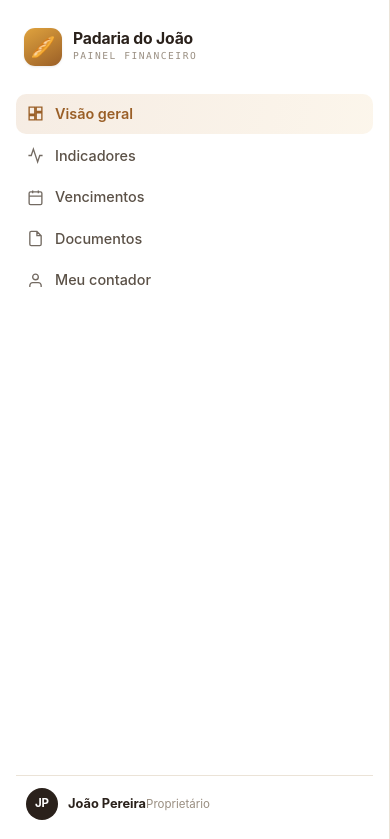
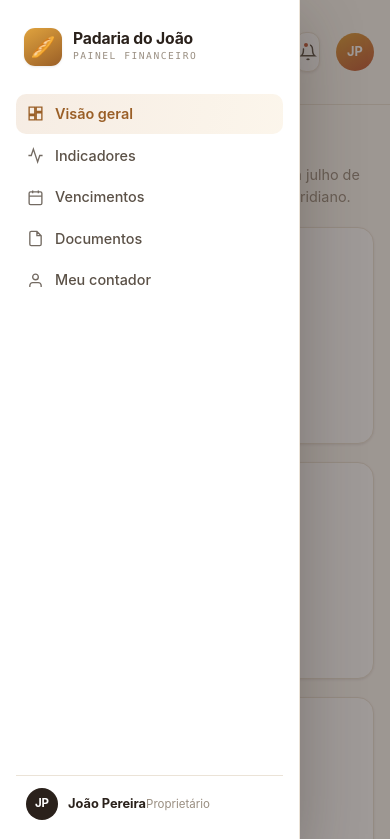
Before and after one commit to Leite-alex1799/apresentacao-os-contabilidade, a plain HTML site: page padaria-do-joao.html in a window 390 px wide. Both pictures are taken after a click on the element 28 px from the left and 52 px from the top of the page. Shown: the top 839 px of the page. Drawn offline with Linux system fonts and the light colour scheme.

Commit message:
menu mobile vira drawer (nao cobre mais o dash)

```diff
--- a/padaria-do-joao.html
+++ b/padaria-do-joao.html
@@ -45,6 +45,7 @@
   .top{position:sticky;top:0;z-index:20;background:rgba(251,248,243,.82);backdrop-filter:blur(10px);border-bottom:1px solid var(--hair);
        display:flex;align-items:center;gap:16px;padding:14px 30px}
   .top .hb{display:none}
+  .nav-backdrop{display:none}
   .top h1{font-size:1.05rem}
   .top .co{display:flex;flex-direction:column}
   .top .co small{font-family:var(--mono);font-size:.62rem;letter-spacing:.14em;color:var(--muted);text-transform:uppercase}
@@ -202,7 +203,11 @@
   @media(max-width:1150px){.cols-3{grid-template-columns:1fr 1fr}.cols-3 .span2{grid-column:1/-1}.ins{grid-template-columns:1fr 1fr}}
   @media(max-width:980px){
     .app{grid-template-columns:1fr}
-    .side{display:none}
+    .side{position:fixed;left:0;top:0;height:100vh;width:min(300px,84vw);z-index:60;transform:translateX(-100%);transition:transform .28s ease;box-shadow:0 20px 60px rgba(42,33,27,.3)}
+    body.nav-open .side{transform:translateX(0)}
+    .nav-backdrop{display:block;position:fixed;inset:0;background:rgba(42,33,27,.45);z-index:55;opacity:0;visibility:hidden;transition:opacity .28s}
+    body.nav-open .nav-backdrop{opacity:1;visibility:visible}
+    body.nav-open{overflow:hidden}
     .top .hb{display:grid}
     .kpis{grid-template-columns:1fr 1fr}
     .cols-2,.cols-2b{grid-template-columns:1fr}
@@ -229,6 +234,7 @@
 </style>
 
 <div class="app">
+  <div class="nav-backdrop" onclick="closeNav()"></div>
   <aside class="side">
     <div class="brand"><div class="logo">🥖</div><div><b>Padaria do João</b><span>Painel Financeiro</span></div></div>
     <nav class="nav" id="nav"></nav>
@@ -237,7 +243,7 @@
 
   <div class="main">
     <header class="top">
-      <div class="icobtn hb" onclick="document.querySelector('.side').style.display='flex'"><svg viewBox="0 0 24 24"><path d="M3 6h18M3 12h18M3 18h18"/></svg></div>
+      <div class="icobtn hb" onclick="document.body.classList.toggle('nav-open')"><svg viewBox="0 0 24 24"><path d="M3 6h18M3 12h18M3 18h18"/></svg></div>
       <div class="co"><small>Contabilidade Meridiano</small><h1>Padaria do Joao ME</h1></div>
       <div class="spacer"></div>
       <div class="pill" style="cursor:default"><svg viewBox="0 0 24 24"><rect x="3" y="4" width="18" height="18" rx="2"/><path d="M16 2v4M8 2v4M3 10h18"/></svg> Julho / 2026</div>
@@ -321,7 +327,9 @@ function H(t,c,h){var e=document.createElement(t);if(c)e.className=c;if(h!=null)
 /* menu */
 var MENU=[["Visão geral","M3 13h8V3H3zM13 21h8V11h-8zM13 3v6h8V3zM3 21h8v-6H3z","top",1],["Indicadores","M22 12h-4l-3 9L9 3l-3 9H2","indicadores",0],["Vencimentos","M8 2v4M16 2v4M3 10h18M5 4h14a2 2 0 0 1 2 2v14a2 2 0 0 1-2 2H5a2 2 0 0 1-2-2V6a2 2 0 0 1 2-2z","vencimentos",0],["Documentos","M14 2H6a2 2 0 0 0-2 2v16a2 2 0 0 0 2 2h12a2 2 0 0 0 2-2V8zM14 2v6h6","documentos",0],["Meu contador","M20 21v-2a4 4 0 0 0-4-4H8a4 4 0 0 0-4 4v2M12 11a4 4 0 1 0 0-8 4 4 0 0 0 0 8z","contador",0]];
 var nav=document.getElementById('nav');
-MENU.forEach(function(m){var a=H('a',m[3]?'on':'','<svg viewBox="0 0 24 24"><path d="'+m[1]+'"/></svg>'+m[0]);a.href='#'+m[2];a.onclick=function(){document.querySelectorAll('#nav a').forEach(function(x){x.classList.remove('on')});a.classList.add('on')};nav.appendChild(a)});
+MENU.forEach(function(m){var a=H('a',m[3]?'on':'','<svg viewBox="0 0 24 24"><path d="'+m[1]+'"/></svg>'+m[0]);a.href='#'+m[2];a.onclick=function(){document.querySelectorAll('#nav a').forEach(function(x){x.classList.remove('on')});a.classList.add('on');closeNav();};nav.appendChild(a)});
+function closeNav(){document.body.classList.remove('nav-open');}
+document.addEventListener('keydown',function(e){if(e.key==='Escape')closeNav();});
 
 /* KPIs */
 var arrowUp='<svg viewBox="0 0 24 24"><path d="M7 17L17 7M17 7H8M17 7v9"/></svg>';
```
Also changed, not shown: padaria.html (+11 -3 lines).
